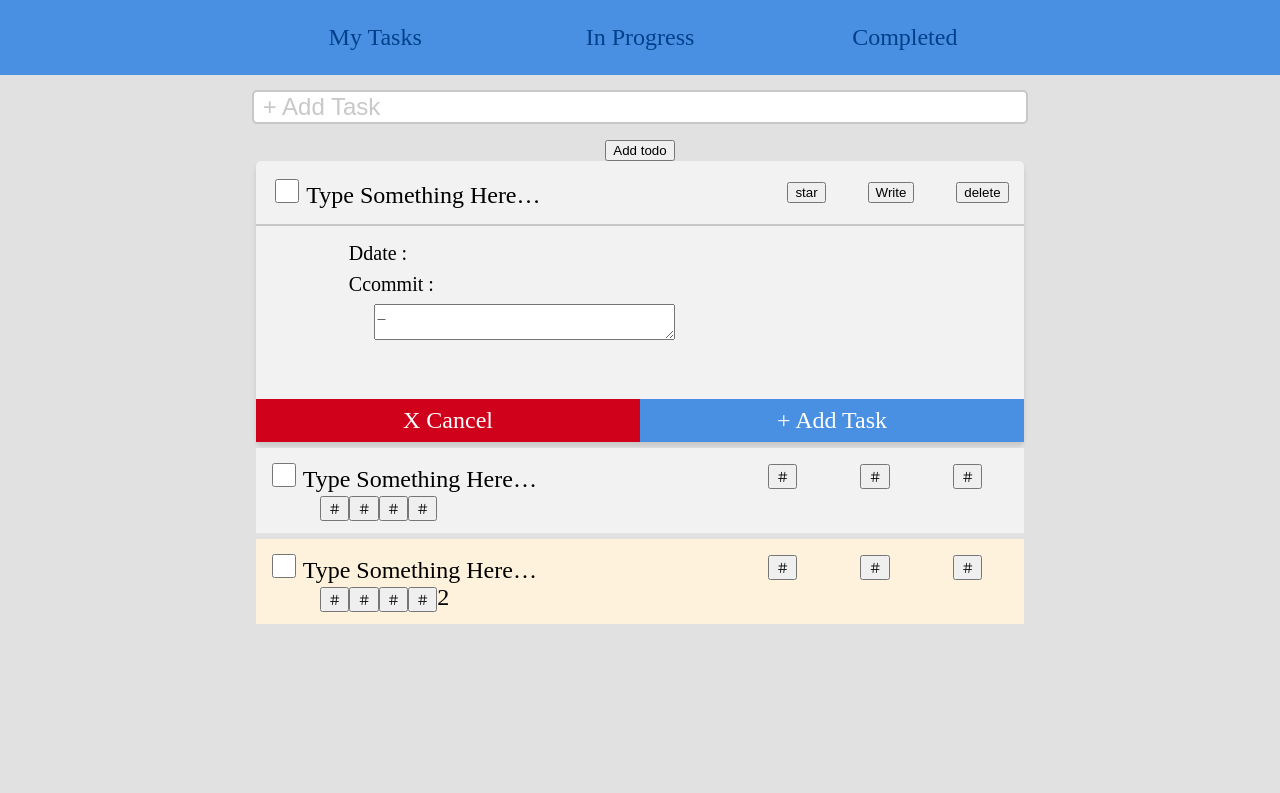
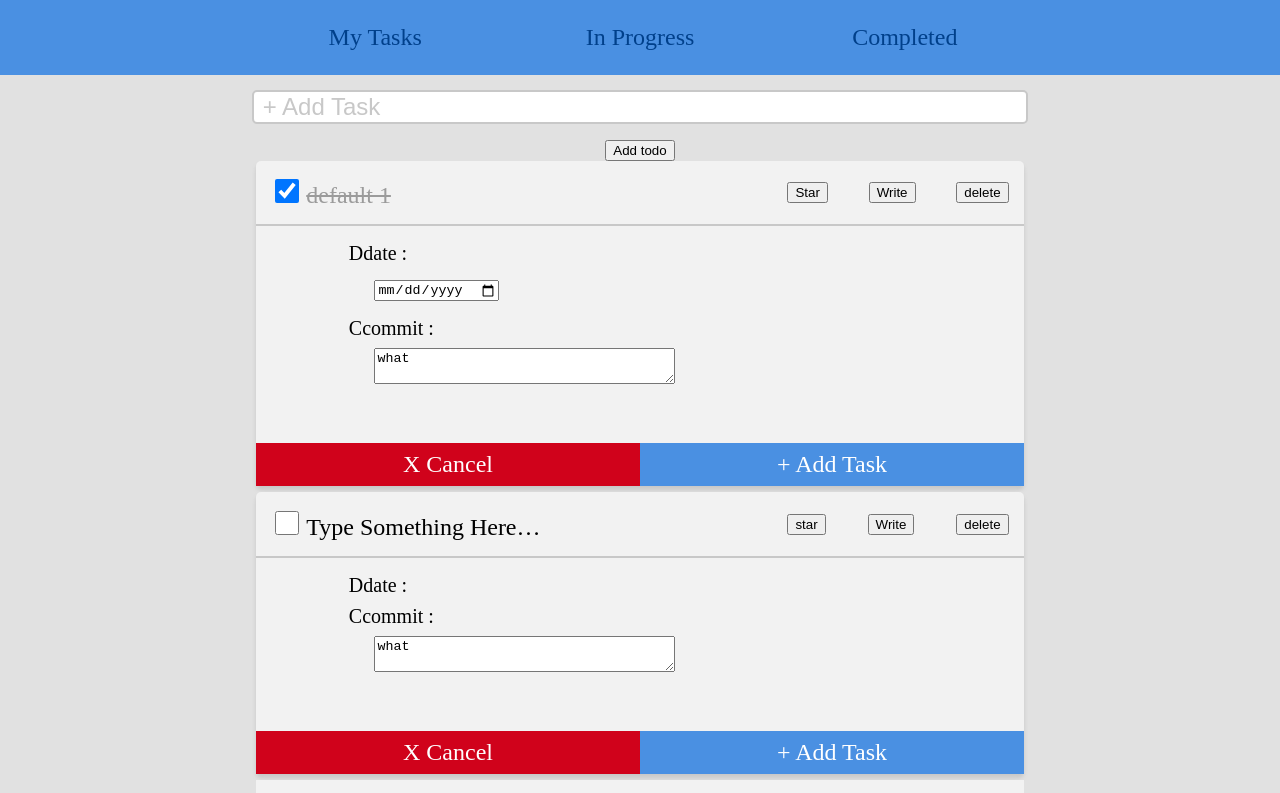
Before and after one commit to nstksean/reactTodoList, a React (Create React App) app: page / in a window 1280 px wide. Shown: the top 793 px of the page. Built offline with nearby package versions, Linux system fonts and the light colour scheme.

Commit message:
set commit-2 in 1

```diff
--- a/src/App.js
+++ b/src/App.js
@@ -1,3 +1,4 @@
+
 import React, { useState } from 'react';
 import './App.css';
 
@@ -6,7 +7,9 @@ function TodoItem({
     className, todo, idx,
     handleDeleteTodo,
     handleChceckboxToggleIsDone,
-    handleToggleIsImportant }) {
+    handleToggleIsImportant,
+    handleAddTask }) {
+
     const handleChceckboxChange = () => {
         handleChceckboxToggleIsDone(todo.id)
     }
@@ -17,8 +20,18 @@ function TodoItem({
         handleToggleIsImportant(todo.id)
     }
     const getImportant = () => {
-        console.log(todo.isImportant)
         return todo.isImportant ? "checkedOpenTodoItem" : "openTodoItem";
+    }
+    const handleAddClick = () => {
+        console.log(commit)
+        handleAddTask(todo.id)
+    }
+
+    const [commit, setCommit] = useState('')
+
+    const handleCommitChange = (e) => {
+        console.log(e.target.value)
+        setCommit(e.target.value)
     }
 
     return (
@@ -45,25 +58,32 @@ function TodoItem({
 
                 <div className="openTodoDetail">
                     <div className="labelContainer">
-                        <div className='faviconDate'>D</div>
+                        <div className='faviconDate'>D </div>
                         <label htmlFor="date">date :</label>
                     </div>
-                    <div className='dateInput'><input type="date" id="date" name="todo-commit" /></div>
+                    <div className='dateInput'>
+                        <input type="date" id="date" name="todo-commit" />
+                    </div>
                     <div className="labelContainer">
                         <div className='faviconCommit'>C
                         </div>
-                        <label htmlFor="commit">commit :</label>
+                        <label htmlFor={todo.id}>commit :</label>
                     </div>
-                    <div className='commitArea' ><textarea value={"_"}
-                        id="commit"
-                        name="todo-date"
-                        row={35}
-                        cols={35} /></div>
+                    <div className='commitArea' >
+                        <textarea
+                            defaultValue={"what"}
+                            id={todo.id}
+                            name="commit"
+                            onChange={handleCommitChange}
+                            row={4}
+                            cols={35} /></div>
                 </div>
 
                 <div className='todoDetailBtnContainer'>
                     <button className="cancel">X Cancel</button>
-                    <button className="addTask">+ Add Task</button>
+                    <button
+                        className="addTask"
+                        onClick={handleAddClick}>+ Add Task</button>
                 </div>
 
             </div>
@@ -76,13 +96,14 @@ function TodoItem({
 function App() {
 
     const [todos, setTodos] = useState([
-        // {
-        //     id: 1,
-        //     content: 'default 1',
-        //     isDone: true,
-        //     isWrite: true,
-        //     isImportant: false,
-        // },
+        {
+            id: 1,
+            content: 'default 1',
+            isDone: true,
+            isWrite: true,
+            isImportant: false,
+            commit: '好重要'
+        },
         // {
         //     id: 2,
         //     content: 'default 2',
@@ -95,6 +116,10 @@ function App() {
     const [value, setValue] = useState('')
 
     const handleInputChange = (e) => {
+        setValue(e.target.value)
+    }
+
+    const handleCommitChange = (e) => {
         setValue(e.target.value)
     }
 
@@ -114,11 +139,24 @@ function App() {
                 isDone: false,
                 isWrite: false,
                 isImportant: false,
+                commit: [],
             }, ...prev]
         })
 
         setValue('')
     }
+
+    const handleAddTask = id => {
+        const changeValue = todos.map(todo => {
+            if (todo.id !== id) return todo;
+            return {
+                ...todo,
+                commit: value,
+            };
+        });
+        setTodos(changeValue);
+    }
+
     const handleChceckboxToggleIsDone = id => {
         const changeValue = todos.map(todo => {
             if (todo.id !== id) return todo
@@ -139,8 +177,8 @@ function App() {
             }
         })
         setTodos(changeValue)
+    }
 
-    }
 
 
     return (
@@ -152,7 +190,8 @@ function App() {
             </div>
             <form onSubmit={handleInputSubmit}>
                 <div className="input">
-                    <input className="inputer" placeholder=" + Add Task"
+                    <input className="inputer"
+                        placeholder=" + Add Task"
                         type="text"
                         name='data'
                         value={value}
@@ -168,9 +207,11 @@ function App() {
                     todo={todo}
                     idx={idx}
                     setTodos={setTodos}
+                    commit={todo.commit}
                     handleChceckboxToggleIsDone={handleChceckboxToggleIsDone}
                     handleDeleteTodo={handleDeleteTodo}
                     handleToggleIsImportant={handleToggleIsImportant}
+                    handleAddTask={handleAddTask}
                 />
             )
             }
@@ -200,16 +241,21 @@ function App() {
                             </div>
                             <label htmlFor="commit">commit :</label>
                         </div>
-                        <div className='commitArea' ><textarea value={"_"}
-                            id="commit"
-                            name="todo-date"
-                            row={35}
-                            cols={35} /></div>
+                        <div className='commitArea' >
+                            <textarea
+                                defaultValue={"what"}
+                                id={todos.id}
+                                name="commit"
+                                onChange={handleCommitChange}
+                                row={4}
+                                cols={35} /></div>
                     </div>
 
                     <div className='todoDetailBtnContainer'>
                         <button className="cancel">X Cancel</button>
-                        <button className="addTask">+ Add Task</button>
+                        <button className="addTask"
+
+                        >+ Add Task</button>
                     </div>
 
                 </div>
```
